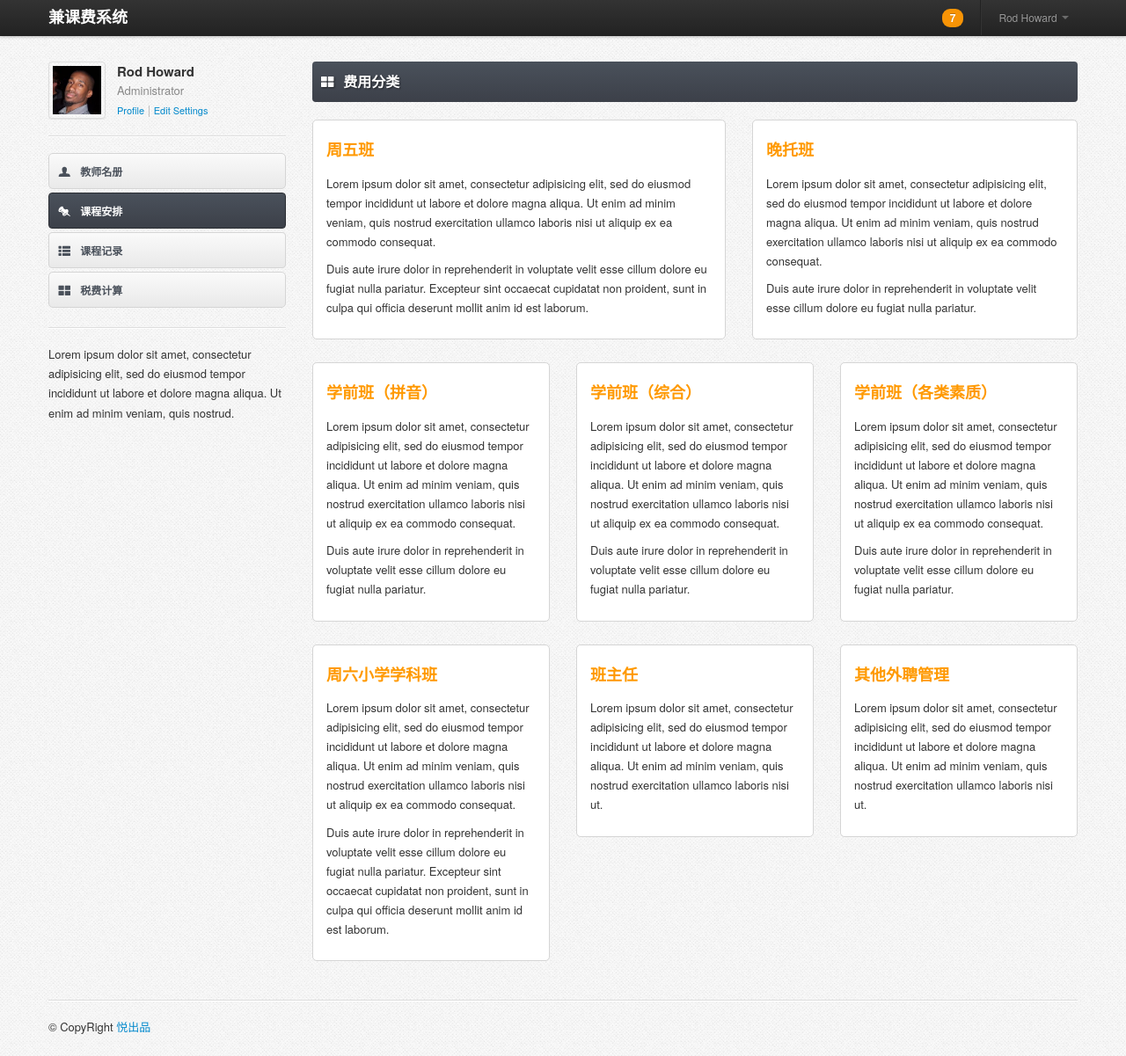
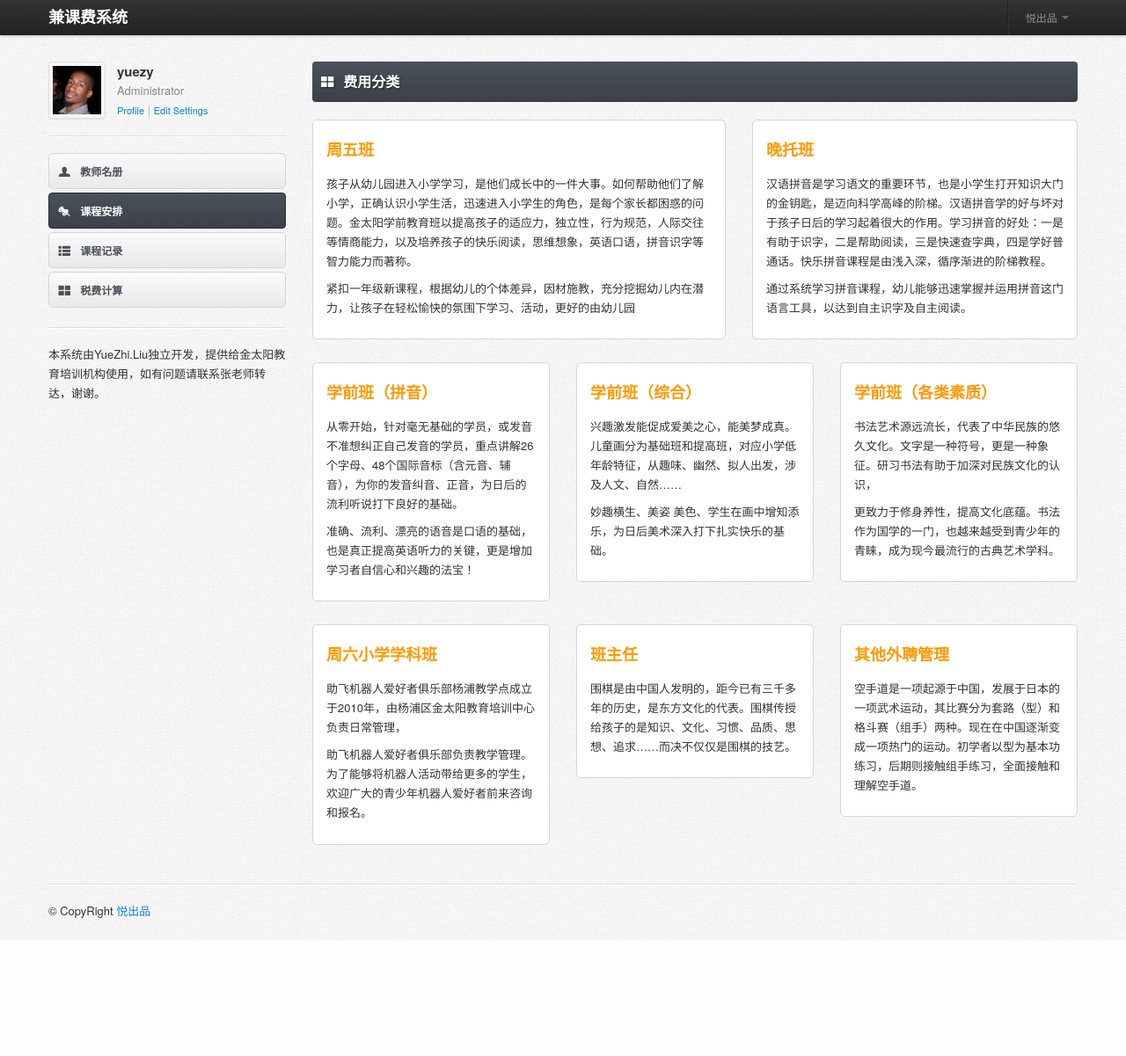
Before and after one commit to lyzh1688/django_learn, a Django app: page /course/ in a window 1280 px wide. Shown: the whole page at 88% size. After the commit the page ends 1069 px from the top, so only its background shows below. Run offline with Django 3.2, Linux system fonts and the light colour scheme; a user stored in the database is signed in; some libraries are stand-ins or nearby versions.

Commit message:
make the login user message shown on page

```diff
--- a/teacher/tax/templates/base.html
+++ b/teacher/tax/templates/base.html
@@ -45,33 +45,17 @@
 			<div class="nav-collapse">
 
 				<ul class="nav pull-right">
-					<li>
-						<a href="#"><span class="badge badge-warning">7</span></a>
-					</li>
+
 
 					<li class="divider-vertical"></li>
 
 					<li class="dropdown">
 
 						<a data-toggle="dropdown" class="dropdown-toggle " href="#">
-							Rod Howard <b class="caret"></b>
+							悦出品 <b class="caret"></b>
 						</a>
 
-						<ul class="dropdown-menu">
-							<li>
-								<a href="./account.html"><i class="icon-user"></i> Account Setting  </a>
-							</li>
 
-							<li>
-								<a href="./change_password.html"><i class="icon-lock"></i> Change Password</a>
-							</li>
-
-							<li class="divider"></li>
-
-							<li>
-								<a href="./"><i class="icon-off"></i> Logout</a>
-							</li>
-						</ul>
 					</li>
 				</ul>
 
@@ -102,7 +86,7 @@
 
 					<div class="account-details">
 
-						<span class="account-name">Rod Howard</span>
+						<span class="account-name">{{request.user.username}}</span>
 
 						<span class="account-role">Administrator</span>
 
@@ -153,7 +137,7 @@
 				<hr />
 
 				<div class="sidebar-extra">
-					<p>Lorem ipsum dolor sit amet, consectetur adipisicing elit, sed do eiusmod tempor incididunt ut labore et dolore magna aliqua. Ut enim ad minim veniam, quis nostrud.</p>
+					<p>本系统由YueZhi.Liu独立开发，提供给金太阳教育培训机构使用，如有问题请联系张老师转达，谢谢。</p>
 				</div> <!-- .sidebar-extra -->
 
 				<br />
--- a/teacher/tax/templates/course.html
+++ b/teacher/tax/templates/course.html
@@ -20,9 +20,9 @@
 
 								<h3><a href="/course/detail/1" style="font-weight: 600;color: #F90;">周五班</a></h3>
 
-								<p>Lorem ipsum dolor sit amet, consectetur adipisicing elit, sed do eiusmod tempor incididunt ut labore et dolore magna aliqua. Ut enim ad minim veniam, quis nostrud exercitation ullamco laboris nisi ut aliquip ex ea commodo consequat.</p>
+								<p>孩子从幼儿园进入小学学习，是他们成长中的一件大事。如何帮助他们了解小学，正确认识小学生活，迅速进入小学生的角色，是每个家长都困惑的问题。金太阳学前教育班以提高孩子的适应力，独立性，行为规范，人际交往等情商能力，以及培养孩子的快乐阅读，思维想象，英语口语，拼音识字等智力能力而著称。 </p>
 
-								<p>Duis aute irure dolor in reprehenderit in voluptate velit esse cillum dolore eu fugiat nulla pariatur. Excepteur sint occaecat cupidatat non proident, sunt in culpa qui officia deserunt mollit anim id est laborum.</p>
+								<p>紧扣一年级新课程，根据幼儿的个体差异，因材施教，充分挖掘幼儿内在潜力，让孩子在轻松愉快的氛围下学习、活动，更好的由幼儿园</p>
 							</div> <!-- /widget-content -->
 
 						</div> <!-- /widget -->
@@ -39,9 +39,9 @@
 
 								<h3><a href="/course/detail/2 " style="font-weight: 600;color: #F90;">晚托班</a></h3>
 
-								<p>Lorem ipsum dolor sit amet, consectetur adipisicing elit, sed do eiusmod tempor incididunt ut labore et dolore magna aliqua. Ut enim ad minim veniam, quis nostrud exercitation ullamco laboris nisi ut aliquip ex ea commodo consequat.</p>
+								<p>汉语拼音是学习语文的重要环节，也是小学生打开知识大门的金钥匙，是迈向科学高峰的阶梯。汉语拼音学的好与坏对于孩子日后的学习起着很大的作用。学习拼音的好处：一是有助于识字，二是帮助阅读，三是快速查字典，四是学好普通话。快乐拼音课程是由浅入深，循序渐进的阶梯教程。</p>
 
-								<p>Duis aute irure dolor in reprehenderit in voluptate velit esse cillum dolore eu fugiat nulla pariatur.</p>
+								<p>通过系统学习拼音课程，幼儿能够迅速掌握并运用拼音这门语言工具，以达到自主识字及自主阅读。</p>
 							</div> <!-- /widget-content -->
 
 						</div> <!-- /widget -->
@@ -63,9 +63,9 @@
 
 								<h3><a href="/course/detail/3" style="font-weight: 600;color: #F90;">学前班（拼音）</a></h3>
 
-								<p>Lorem ipsum dolor sit amet, consectetur adipisicing elit, sed do eiusmod tempor incididunt ut labore et dolore magna aliqua. Ut enim ad minim veniam, quis nostrud exercitation ullamco laboris nisi ut aliquip ex ea commodo consequat.</p>
+								<p>从零开始，针对毫无基础的学员，或发音不准想纠正自己发音的学员，重点讲解26个字母、48个国际音标（含元音、辅音），为你的发音纠音、正音，为日后的流利听说打下良好的基础。</p>
 
-								<p>Duis aute irure dolor in reprehenderit in voluptate velit esse cillum dolore eu fugiat nulla pariatur.</p>
+								<p>准确、流利、漂亮的语音是口语的基础，也是真正提高英语听力的关键，更是增加学习者自信心和兴趣的法宝！</p>
 							</div> <!-- /widget-content -->
 
 						</div> <!-- /widget -->
@@ -82,9 +82,9 @@
 
 								<h3><a href="/course/detail/4" style="font-weight: 600;color: #F90;">学前班（综合）</a></h3>
 
-								<p>Lorem ipsum dolor sit amet, consectetur adipisicing elit, sed do eiusmod tempor incididunt ut labore et dolore magna aliqua. Ut enim ad minim veniam, quis nostrud exercitation ullamco laboris nisi ut aliquip ex ea commodo consequat.</p>
+								<p>兴趣激发能促成爱美之心，能美梦成真。儿童画分为基础班和提高班，对应小学低年龄特征，从趣味、幽然、拟人出发，涉及人文、自然……</p>
 
-								<p>Duis aute irure dolor in reprehenderit in voluptate velit esse cillum dolore eu fugiat nulla pariatur.</p>
+								<p>妙趣横生、美姿 美色、学生在画中增知添乐，为日后美术深入打下扎实快乐的基础。</p>
 							</div> <!-- /widget-content -->
 
 						</div> <!-- /widget -->
@@ -100,9 +100,9 @@
 
 								<h3><a href="/course/detail/5" style="font-weight: 600;color: #F90;">学前班（各类素质）</a></h3>
 
-								<p>Lorem ipsum dolor sit amet, consectetur adipisicing elit, sed do eiusmod tempor incididunt ut labore et dolore magna aliqua. Ut enim ad minim veniam, quis nostrud exercitation ullamco laboris nisi ut aliquip ex ea commodo consequat.</p>
+								<p>书法艺术源远流长，代表了中华民族的悠久文化。文字是一种符号，更是一种象征。研习书法有助于加深对民族文化的认识，</p>
 
-								<p>Duis aute irure dolor in reprehenderit in voluptate velit esse cillum dolore eu fugiat nulla pariatur.</p>
+								<p>更致力于修身养性，提高文化底蕴。书法作为国学的一门，也越来越受到青少年的青睐，成为现今最流行的古典艺术学科。</p>
 							</div> <!-- /widget-content -->
 
 						</div> <!-- /widget -->
@@ -121,9 +121,9 @@
 
 								<h3><a href="/course/detail/6" style="font-weight: 600;color: #F90;">周六小学学科班</a></h3>
 
-								<p>Lorem ipsum dolor sit amet, consectetur adipisicing elit, sed do eiusmod tempor incididunt ut labore et dolore magna aliqua. Ut enim ad minim veniam, quis nostrud exercitation ullamco laboris nisi ut aliquip ex ea commodo consequat.</p>
+								<p>助飞机器人爱好者俱乐部杨浦教学点成立于2010年，由杨浦区金太阳教育培训中心负责日常管理，</p>
 
-								<p>Duis aute irure dolor in reprehenderit in voluptate velit esse cillum dolore eu fugiat nulla pariatur. Excepteur sint occaecat cupidatat non proident, sunt in culpa qui officia deserunt mollit anim id est laborum.</p>
+								<p>助飞机器人爱好者俱乐部负责教学管理。为了能够将机器人活动带给更多的学生，欢迎广大的青少年机器人爱好者前来咨询和报名。</p>
 							</div> <!-- /widget-content -->
 
 						</div> <!-- /widget -->
@@ -138,7 +138,7 @@
 
 								<h3><a href="/course/detail/8" style="font-weight: 600;color: #F90;">班主任</a></h3>
 
-								<p>Lorem ipsum dolor sit amet, consectetur adipisicing elit, sed do eiusmod tempor incididunt ut labore et dolore magna aliqua. Ut enim ad minim veniam, quis nostrud exercitation ullamco laboris nisi ut.</p>
+								<p>围棋是由中国人发明的，距今已有三千多年的历史，是东方文化的代表。围棋传授给孩子的是知识、文化、习惯、品质、思想、追求……而决不仅仅是围棋的技艺。</p>
 							</div> <!-- /widget-content -->
 
 						</div> <!-- /widget -->
@@ -153,7 +153,7 @@
 
 								<h3><a href="/course/detail/7" style="font-weight: 600;color: #F90;">其他外聘管理</a></h3>
 
-								<p>Lorem ipsum dolor sit amet, consectetur adipisicing elit, sed do eiusmod tempor incididunt ut labore et dolore magna aliqua. Ut enim ad minim veniam, quis nostrud exercitation ullamco laboris nisi ut.</p>
+								<p>空手道是一项起源于中国，发展于日本的一项武术运动，其比赛分为套路（型）和格斗赛（组手）两种。现在在中国逐渐变成一项热门的运动。初学者以型为基本功练习，后期则接触组手练习，全面接触和理解空手道。</p>
 							</div> <!-- /widget-content -->
 
 						</div> <!-- /widget -->
--- a/teacher/tax/templates/teacher_add.html
+++ b/teacher/tax/templates/teacher_add.html
@@ -30,7 +30,8 @@
 
 			<div class="form-actions">
 				<input type="submit" class="btn btn-primary" value="保存" />
-				<button class="btn">取消</button>
+				<input type="button" class="btn" value="取消" onclick="JavaScript:history.go(-1)"/>
+
 			</div> <!-- /form-actions -->
     </form>
 </div>
```
Also changed, not shown: teacher/tax/logic/taxCalc.py (+8 -4 lines), teacher/db.sqlite3, 1 other file.
